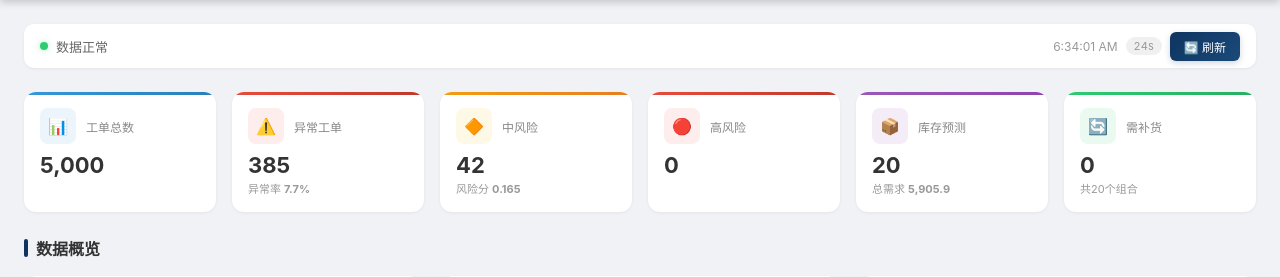
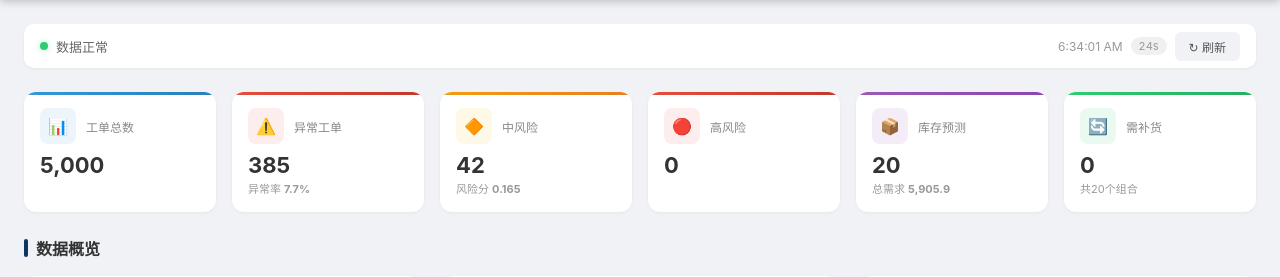
Before and after one commit to wxtech/ml-ticket-dashboard, a FastAPI app: template templates/dashboard.html in a window 1280 px wide. Shown: the part 60-337 px from the top of the page. Run offline with FastAPI, Linux system fonts and the light colour scheme; the template is opened without the code that fills it, so the values that code supplies are empty.

Commit message:
fix: refresh button matches page style

```diff
--- a/templates/dashboard.html
+++ b/templates/dashboard.html
@@ -36,9 +36,11 @@ body { font-family: -apple-system, BlinkMacSystemFont, "Segoe UI", "Noto Sans SC
 .status-text { font-size: 13px; color: #666; }
 .status-time { margin-left: auto; font-size: 12px; color: #999; display: flex; align-items: center; gap: 8px; }
 .status-time .countdown { background: #f0f0f0; padding: 2px 8px; border-radius: 10px; font-variant-numeric: tabular-nums; font-size: 11px; }
-.btn { padding: 6px 14px; border-radius: 6px; border: none; cursor: pointer; font-size: 12px; font-weight: 500; transition: all 0.2s; display: inline-flex; align-items: center; gap: 5px; }
-.btn-primary { background: linear-gradient(135deg, #0f3460, #1a4a7a); color: white; box-shadow: 0 2px 6px rgba(15,52,96,0.2); }
-.btn-primary:hover { background: linear-gradient(135deg, #1a4a7a, #0f3460); box-shadow: 0 3px 10px rgba(15,52,96,0.3); transform: translateY(-1px); }
+.btn { padding: 6px 14px; border-radius: 6px; border: none; cursor: pointer; font-size: 12px; font-weight: 500; transition: all 0.2s; display: inline-flex; align-items: center; gap: 5px; background: #f0f2f5; color: #555; }
+.btn:hover { background: #e4e6e9; color: #333; }
+.btn:active { transform: scale(0.97); }
+.btn-primary { background: #0f3460; color: white; }
+.btn-primary:hover { background: #1a4a7a; }
 .btn-sm { padding: 5px 10px; font-size: 11px; }
 .btn-outline { background: transparent; border: 1px solid #ddd; color: #666; }
 .btn-outline:hover { border-color: #0f3460; color: #0f3460; background: #f8f9ff; }
@@ -153,7 +155,7 @@ body { font-family: -apple-system, BlinkMacSystemFont, "Segoe UI", "Noto Sans SC
     <div class="status-time">
       <span id="lastUpdate">--</span>
       <span class="countdown" id="countdown">30s</span>
-      <button class="btn btn-primary" onclick="refreshData()">🔄 刷新</button>
+      <button class="btn" onclick="refreshData()">↻ 刷新</button>
     </div>
   </div>
 
```
